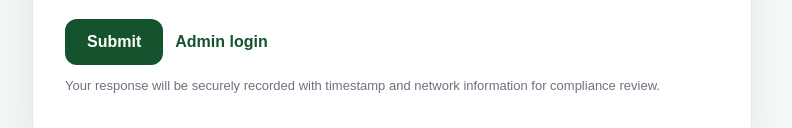
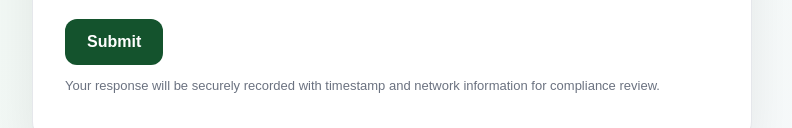
Before and after one commit to taylorcrown2026/Submisson-Form, a website: page index.html in a window 1280 px wide. Shown: the part 576-704 px from the top of the page, without its empty margins (248-1040 px from the left). Drawn offline with Linux system fonts and the light colour scheme.

Commit message:
Add files via upload

```diff
--- a/index.html
+++ b/index.html
@@ -79,7 +79,6 @@
 
       <div class="actions">
         <button type="submit">Submit</button>
-        <a class="admin-link" href="/login.html">Admin login</a>
       </div>
 
       <p class="small">Your response will be securely recorded with timestamp and network information for compliance review.</p>
```
